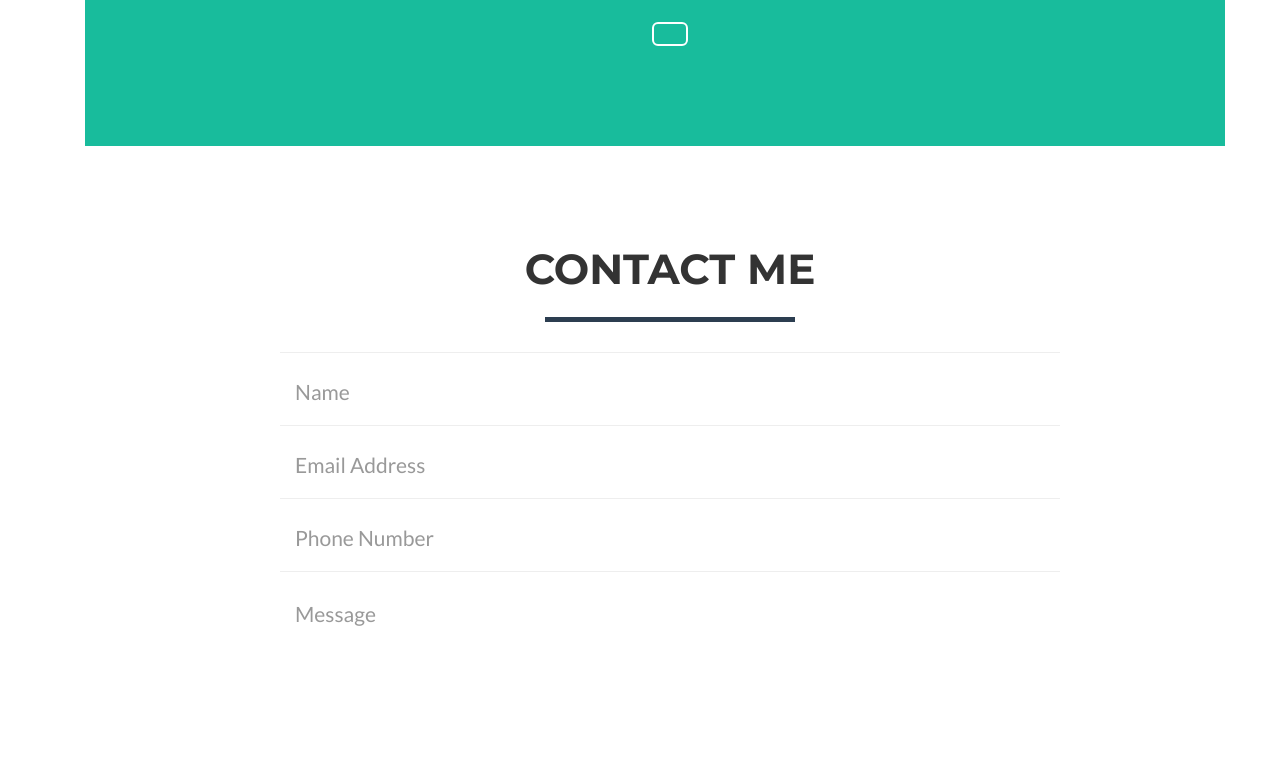
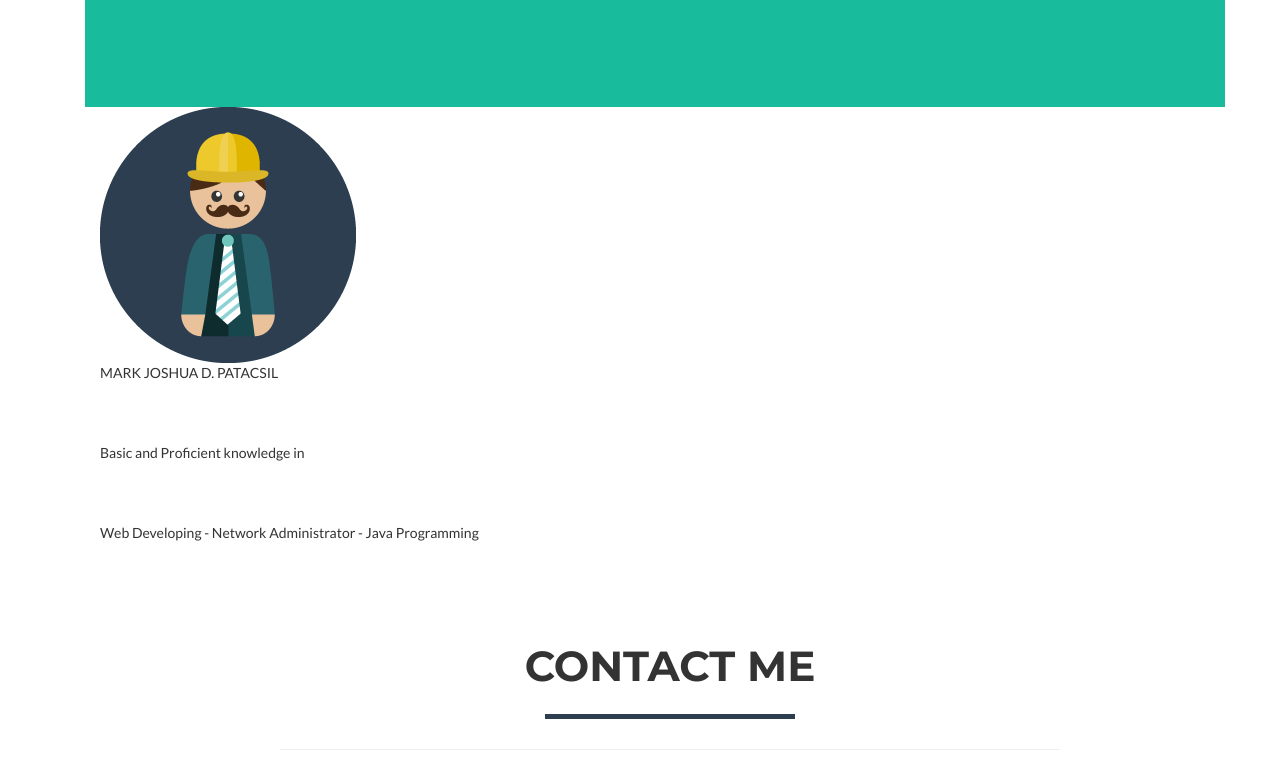
Before and after one commit to patacsilmark/patacsilmark.github.io, a website: page index.html in a window 1280 px wide. Shown: the part 1604-2372 px from the top of the page. Drawn offline with nearby package versions, Linux system fonts and the light colour scheme.

Commit message:
Update index.html

```diff
--- a/index.html
+++ b/index.html
@@ -120,13 +120,23 @@
                 <div class="col-lg-4">
                     <p>Major in Network and Security Track</p>
                 </div>
-                <div class="col-lg-8 col-lg-offset-2 text-center">
-                    <a href="#" class="btn btn-lg btn-outline">
-                    </a>
+            </div>
+        </div>
+    </section>
+            <div class="container">
+            <div class="row">
+                <div class="col-lg-12">
+                    <img class="img-responsive" src="img/profile.png" alt="">
+                    <div class="intro-text">
+                        <span class="name">MARK JOSHUA D. PATACSIL</span>
+                        <hr class="star-light">
+                        <span class = "head">Basic and Proficient knowledge in</span>
+                        <hr class="star-light">
+                        <span class="skills">Web Developing - Network Administrator - Java Programming</span>
+                    </div>
                 </div>
             </div>
         </div>
-    </section>
 
     <!-- Contact Section -->
     <section id="contact">
```
